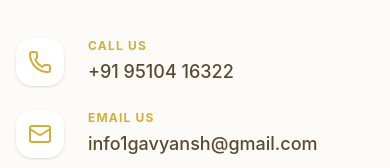
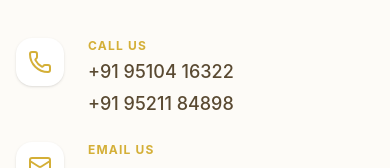
Before and after one commit to Gavyansh/gavyansh, a React (Vite) app: page /contact in a window 390 px wide. Shown: the part 326-494 px from the top of the page. Built offline with nearby package versions, Linux system fonts and the light colour scheme; no server answers.

Commit message:
Contact: add second phone +91 95211 84898 with tel link
Made-with: Cursor

```diff
--- a/src/pages/Contact.tsx
+++ b/src/pages/Contact.tsx
@@ -82,7 +82,10 @@ const Contact = () => {
                   </div>
                   <div>
                     <p className="text-xs font-bold text-ghee-gold uppercase tracking-widest mb-1">Call Us</p>
-                    <a href="tel:+919510416322" className="text-lg font-medium text-ghee-brown hover:text-ghee-gold transition-colors">+91 95104 16322</a>
+                    <div className="flex flex-col gap-1">
+                      <a href="tel:+919510416322" className="text-lg font-medium text-ghee-brown hover:text-ghee-gold transition-colors">+91 95104 16322</a>
+                      <a href="tel:+919521184898" className="text-lg font-medium text-ghee-brown hover:text-ghee-gold transition-colors">+91 95211 84898</a>
+                    </div>
                   </div>
                 </div>
 
```
